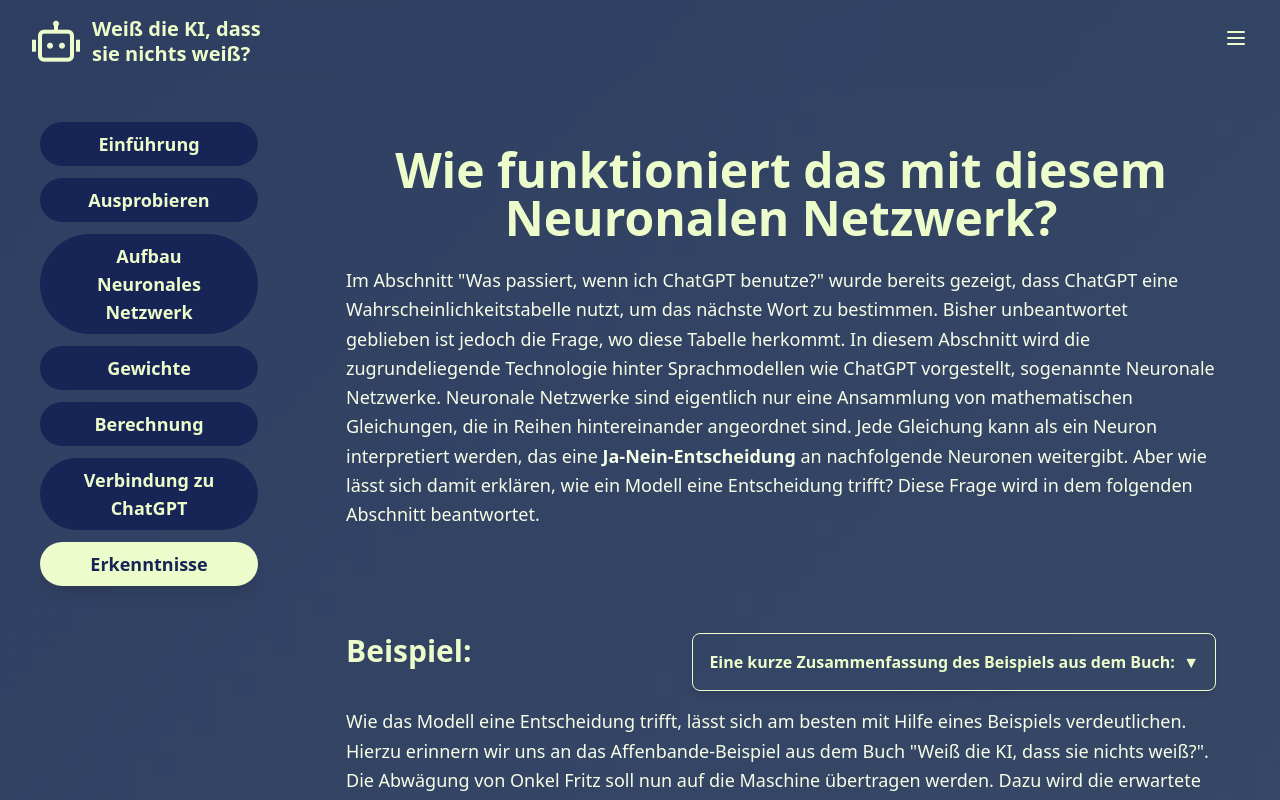
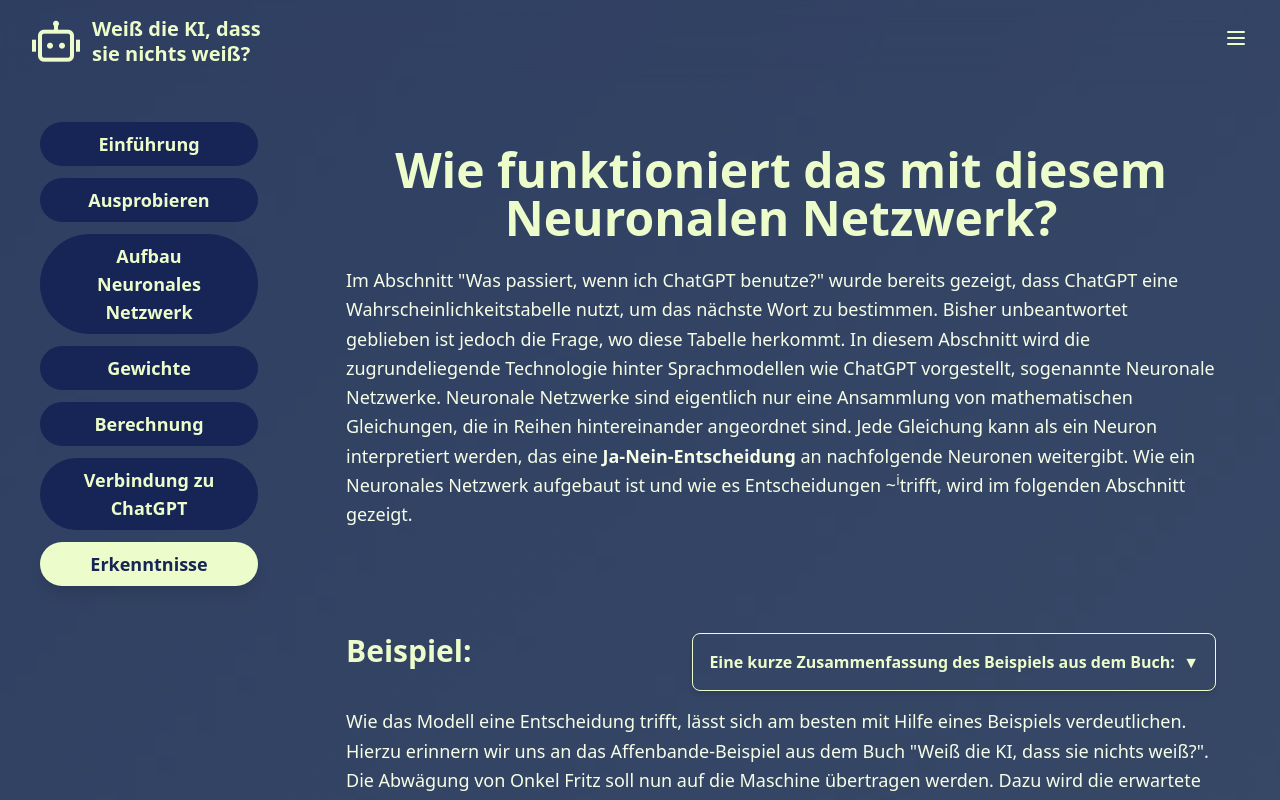
Before and after one commit to TNattermann/weiss-die-ki-dass-sie-nichts-weiss-frontend, a React (Vite) app: page /modellgleichung in a window 1280 px wide. Shown: the top 800 px of the page. Built offline with nearby package versions, Linux system fonts and the light colour scheme.

Commit message:
fixed modellgleichung

```diff
--- a/src/pages/modellgleichung/ModellgleichungGleichung.tsx
+++ b/src/pages/modellgleichung/ModellgleichungGleichung.tsx
@@ -29,7 +29,7 @@
               <img
                 src="/img/Beispiel_Modellgleichung_Gleichung.png"
                 className="w-full md:w-[450px] h-auto md:h-[187px] object-contain md:object-cover rounded-lg shadow-md border border-outline"
-                alt="einfaches Beispiel Neuronales Netzwerk zur Berechnung der Modellgleichung"
+                alt="Beispielhaftes Neuronales Netzwerk zur Berechnung der Modellgleichung"
               />
             </div>
             <div className="items-center mb-12 md:mb-16 mt-6 md:mt-8">
--- a/src/pages/modellgleichung/ModellgleichungIntro.tsx
+++ b/src/pages/modellgleichung/ModellgleichungIntro.tsx
@@ -25,9 +25,10 @@
             sind eigentlich nur eine Ansammlung von mathematischen Gleichungen,
             die in Reihen hintereinander angeordnet sind. Jede Gleichung kann
             als ein Neuron interpretiert werden, das eine{" "}
-            <b>Ja-Nein-Entscheidung</b> an nachfolgende Neuronen weitergibt.
-            Aber wie lässt sich damit erklären, wie ein Modell eine Entscheidung
-            trifft? Diese Frage wird in dem folgenden Abschnitt beantwortet.
+            <b>Ja-Nein-Entscheidung</b> an nachfolgende Neuronen weitergibt. Wie
+            ein Neuronales Netzwerk aufgebaut ist und wie es Entscheidungen{" "}
+            <Tilde />
+            trifft, wird im folgenden Abschnitt gezeigt.
           </p>
         </div>
         <div className="items-center mb-16">
--- a/src/pages/modellgleichung/ModellgleichungNeuronalesNetzwerk.tsx
+++ b/src/pages/modellgleichung/ModellgleichungNeuronalesNetzwerk.tsx
@@ -105,7 +105,7 @@
           <div className="w-full bg-black md:bg-black/100 rounded-xl overflow-hidden shadow-lg">
             <img
               src={images[selectedDigit]}
-              alt={`Neuronales Netzwerk Screenshot Erkenne die ${selectedDigit}`}
+              alt={`Neuronales Netzwerk: Erkenne die ${selectedDigit}`}
               className="w-full h-auto md:h-[500px] object-contain md:object-cover"
             />
           </div>
--- a/src/pages/modellgleichung/ModellgleichungSummary.tsx
+++ b/src/pages/modellgleichung/ModellgleichungSummary.tsx
@@ -42,13 +42,13 @@
             </div>
             <div>
               <h3 className="text-on-primary-container font-semibold mb-3">
-                Bezug zu LLMs
+                Bezug zu Sprachmodellen
               </h3>
               <p className="text-on-primary-container">
-                Große Sprachmodelle unterscheiden sich zu dem hier
-                vorgestellten Beispiel eines Neuronalen Netzwerks. Sie sind
-                deutlich größer und verarbeiten keine Bilder, sondern
-                Texteingaben und nutzen Wahrscheinlichkeitsverteilungen.
+                Große Sprachmodelle unterscheiden sich zu dem hier vorgestellten
+                Beispiel eines Neuronalen Netzwerks. Sie sind deutlich größer
+                und verarbeiten keine Bilder, sondern Texteingaben und nutzen
+                Wahrscheinlichkeitsverteilungen.
               </p>
             </div>
           </div>
```
